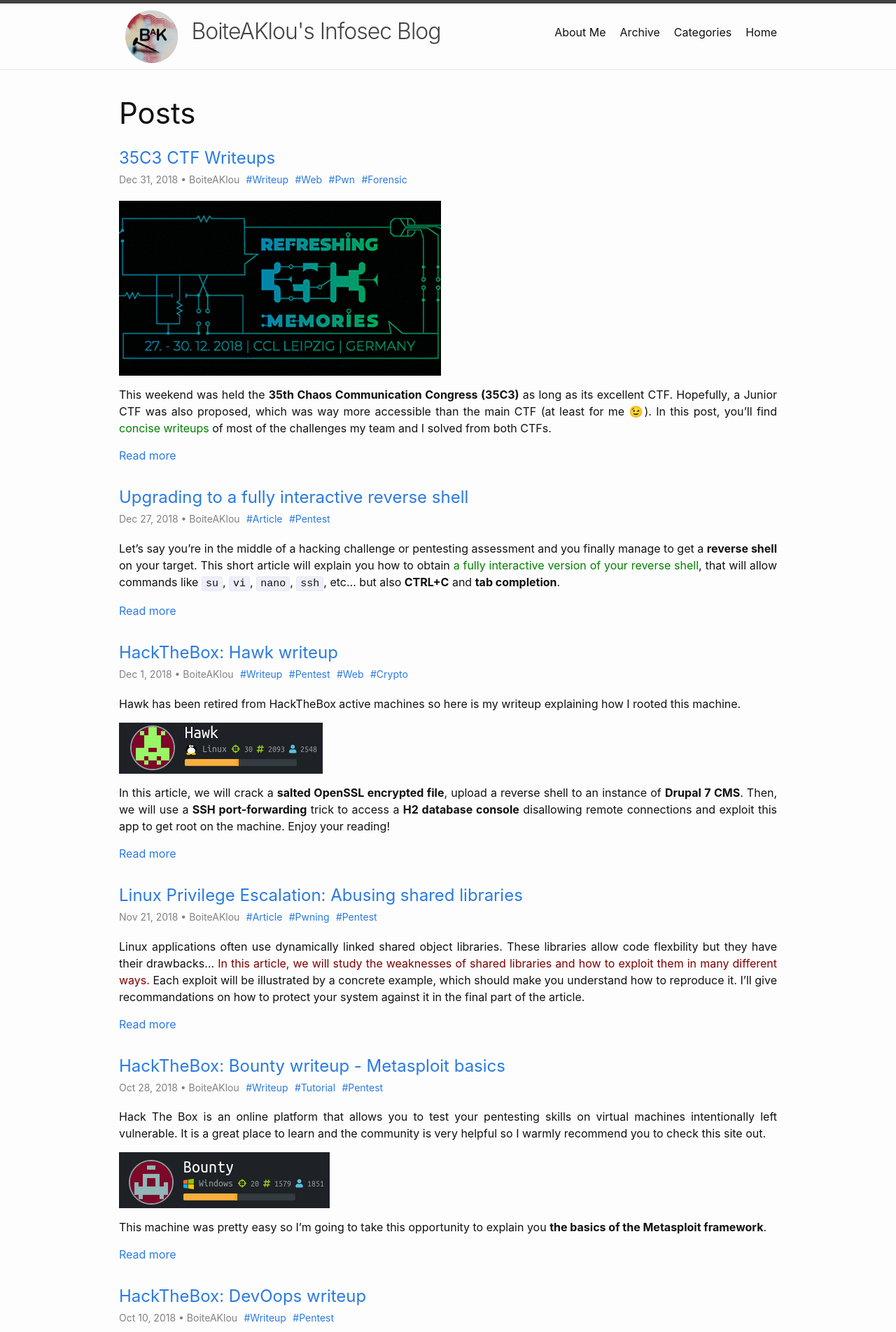
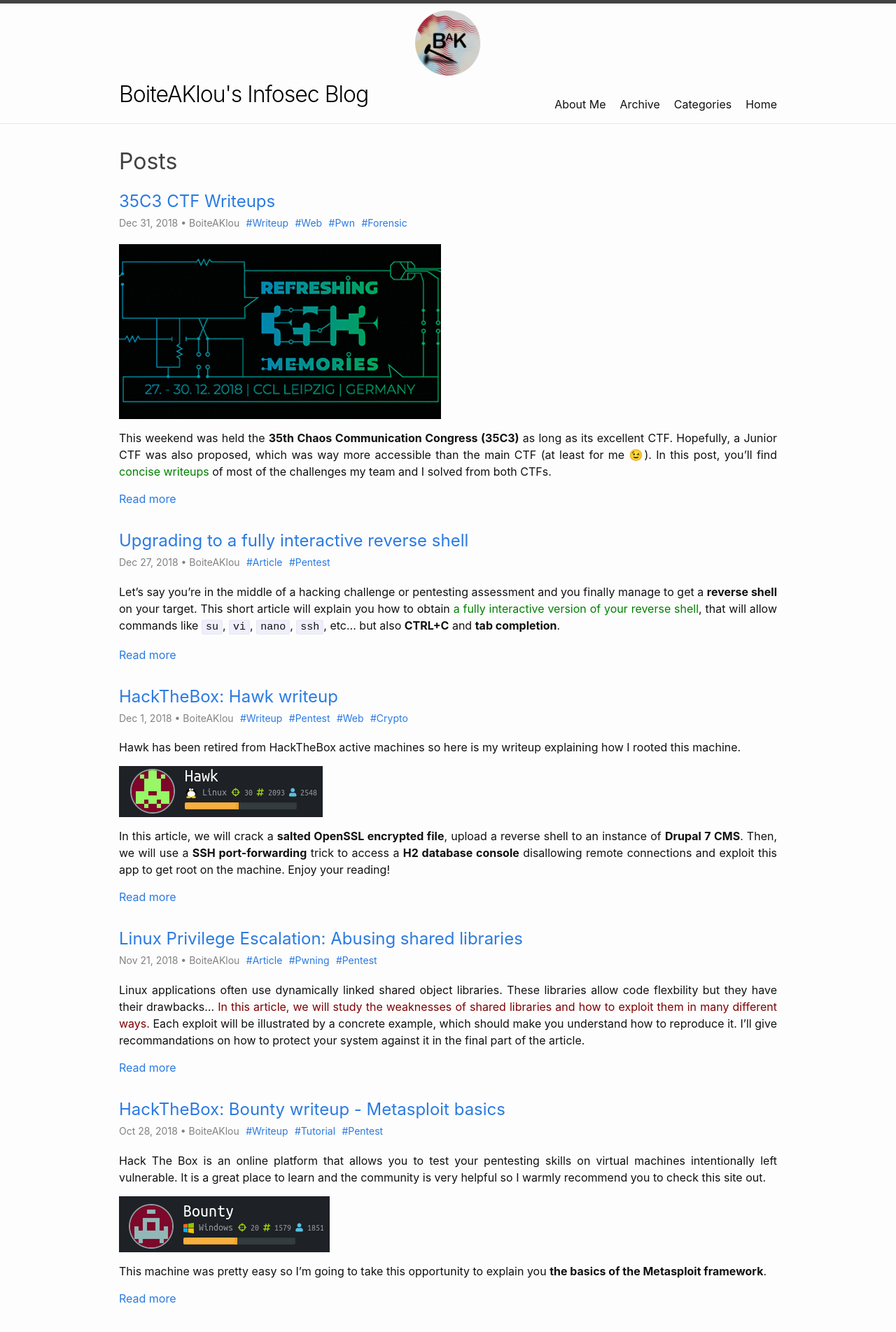
Before and after one commit to BoiteAKlou/boiteaclou.github.io, a Jekyll site: the page built from index.md, in a window 1280 px wide. Shown: the top 1904 px of the page at 70% size. Built offline with Jekyll 4.4.1, drawn with Linux system fonts in a browser that asks for light colours; emoji names are drawn with the system emoji font.

Commit message:
Design changes, especially for mobiles

```diff
--- a/_sass/minima/_base.scss
+++ b/_sass/minima/_base.scss
@@ -57,10 +57,12 @@
 }
 
 #logo{
-  width: 8%;
+  display: block;
+  margin-left: auto;
+  margin-right: auto;
+  margin-top: 1%;
+  width: 10%;
   min-width: 60px;
-  margin: 1%;
-  margin-right: 2%;
 }
 
 
@@ -192,6 +194,9 @@
     padding-right: $spacing-unit / 2;
     padding-left: $spacing-unit / 2;
   }
+  @include media-query($on-palm){
+    text-align: center;
+  }
 }
 
 
--- a/_sass/minima/_layout.scss
+++ b/_sass/minima/_layout.scss
@@ -16,10 +16,16 @@
   line-height: $base-line-height * $base-font-size * 2.25;
   letter-spacing: -1px;
   margin-bottom: 0;
+  color: black;
 
   &,
   &:visited {
-    color: $grey-color-dark;
+    color: black;
+  }
+
+  @include media-query($on-palm){
+    @include relative-font-size(1.5);
+    text-align: center;
   }
 }
 
@@ -186,7 +192,11 @@
 }
 
 .post-list-heading {
-  @include relative-font-size(2.625);
+  @include relative-font-size(2);
+  color: #424242;
+  @include media-query($on-palm){
+    @include relative-font-size(1.8);
+  }
 }
 
 .post-list {
@@ -238,7 +248,7 @@
 
 .post-title {
   @include relative-font-size(2.625);
-  letter-spacing: -1px;
+  //letter-spacing: -1px;
   line-height: 1;
 
   @include media-query($on-laptop) {
```
Also changed, not shown: 2 other files.
